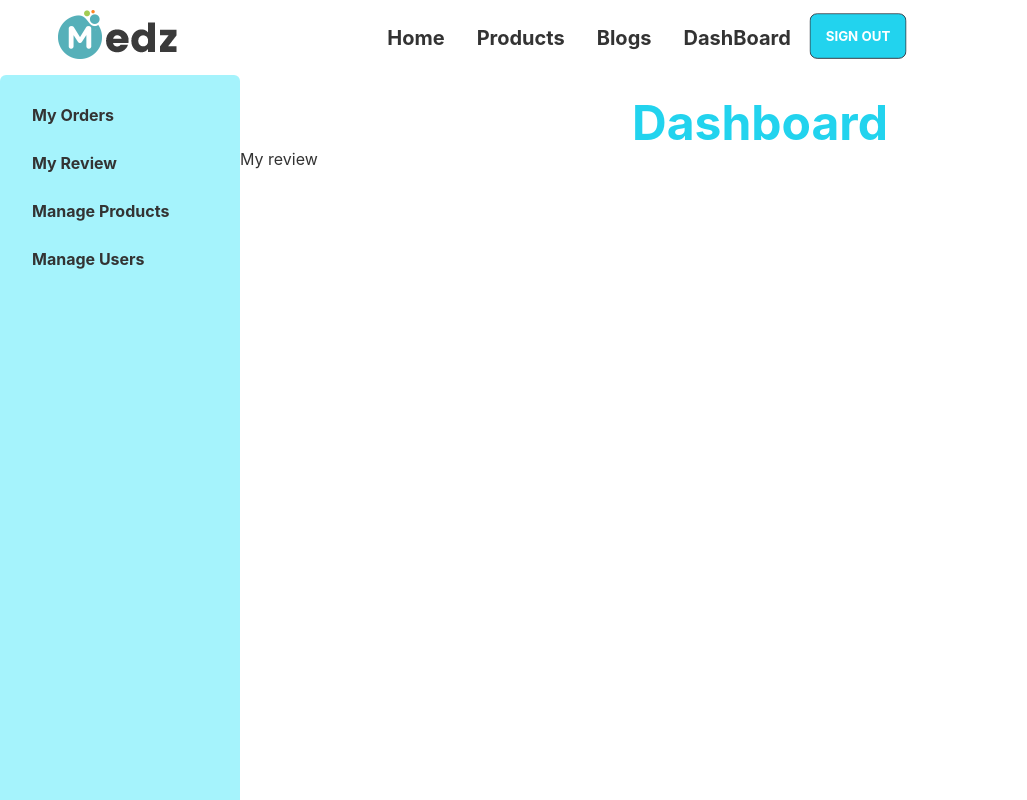
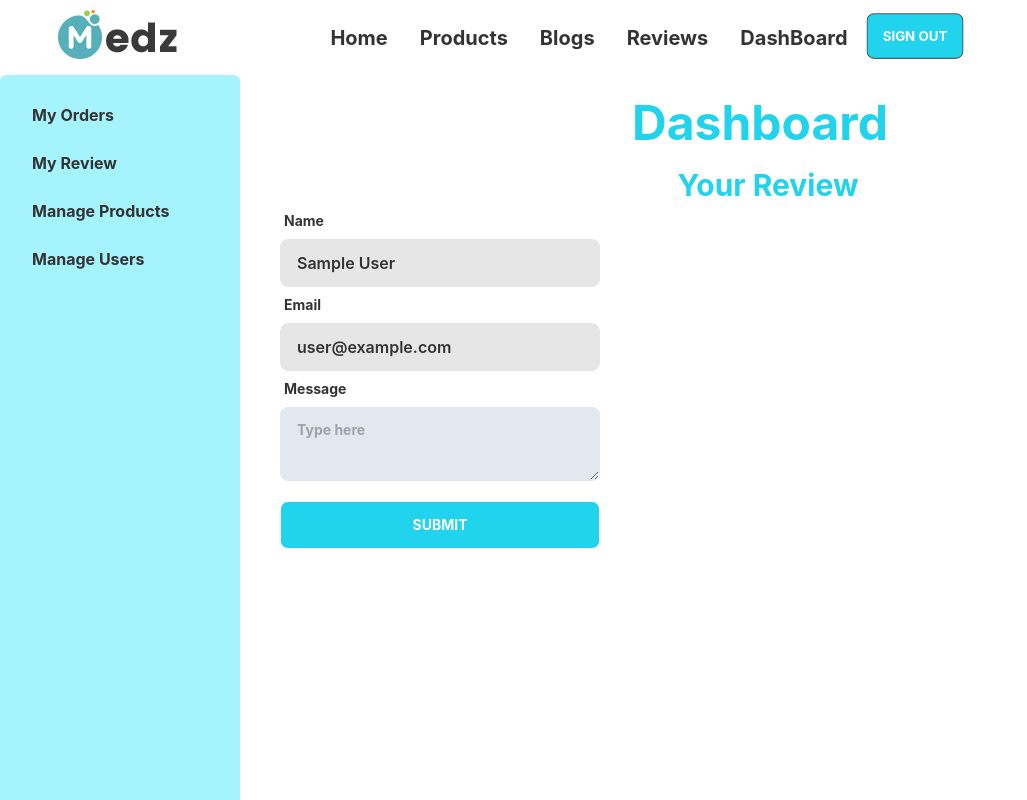
Before and after one commit to alamin-32/Medz_-_co, a React (Create React App) app: page /dashboard/review in a window 1280 px wide. Shown: the top 800 px of the page, without its empty margins (0-1027 px from the left). Built offline with nearby package versions, Linux system fonts and the light colour scheme; no server answers; sample sign-in values are in the browser's storage.

Commit message:
reviews added

```diff
--- a/src/App.js
+++ b/src/App.js
@@ -1,4 +1,4 @@
-import logo from './logo.svg';
+
 import './App.css';
 import { Route, Routes } from 'react-router-dom';
 import Home from './Pages/Home/Home';
@@ -17,6 +17,7 @@ import MyOrders from './Pages/Dashboard/MyOrders';
 import MyReview from './Pages/Dashboard/MyReview';
 import ManageItems from './Pages/Dashboard/ManageItems';
 import ManageUsers from './Pages/Dashboard/ManageUsers';
+import Reviews from './Pages/Home/Reviews';
 
 function App() {
   return (
@@ -50,6 +51,7 @@ function App() {
             </RequireAuth>
           }></Route>
 
+          <Route path='/reviews' element={<Reviews></Reviews>}></Route>
           <Route path='/blogs' element={<Blogs></Blogs>}></Route>
           <Route path='/login' element={<Login></Login>}></Route>
           <Route path='/signup' element={<Signup></Signup>}></Route>
--- a/src/Pages/Dashboard/DeleteProductCart.js
+++ b/src/Pages/Dashboard/DeleteProductCart.js
@@ -27,6 +27,7 @@ const DeleteProductCart = ({ product, index }) => {
             <th className='font-semibold text-center bg-cyan-100 '>{index + 1}</th>
             <td className='font-semibold text-start bg-cyan-100 '>{name}</td>
             <td className='font-semibold text-start bg-cyan-100 '>{_id}</td>
+            <td className='font-semibold text-start bg-cyan-100 '></td>
             <td className='font-semibold text-center bg-cyan-100 '>
                 <button
                     onClick={() => handleProductsDelete(product._id)}
--- a/src/Pages/Dashboard/ManageItems.js
+++ b/src/Pages/Dashboard/ManageItems.js
@@ -24,16 +24,41 @@ const ManageItems = () => {
 
     return (
         <div>
-            <h1 className='text-center text-3xl font-bold mt-5'>Add Product</h1>
-            <form className='flex flex-col px-5  lg:w-3/6 mx-auto mt-6' onSubmit={handleSubmit(onSubmit)}>
-                <input className=' font-bold text-white mb-1 p-3 rounded  bg-slate-500' name='img' placeholder='Photo Url' type="text" {...register("img")} />
-                <input className=' font-bold mb-1 p-3 rounded bg-slate-500' name='name' placeholder='Product Name' {...register("name")} />
+            <h1 className='text-center text-3xl font-extrabold mt-5'>Add Product</h1>
+            <form className='flex flex-col px-5  lg:w-3/6 mx-auto mt-6'
+                onSubmit={handleSubmit(onSubmit)}>
+                <input className=' font-bold text-white mb-1 p-3 rounded  bg-slate-500' name='img'
+                    placeholder='Photo Url'
+                    type="text" {...register("img")} />
+
+                <input className=' font-bold mb-1 p-3 rounded bg-slate-500'
+                    name='name'
+                    placeholder='Product Name'
+                    {...register("name")} />
+
                 <textarea className='font-bold mb-1 p-3 rounded bg-slate-500'
-                    name='description' placeholder='Description' {...register("description")} />
-                <input className='font-bold mb-1 p-3 rounded bg-slate-500' name='price' placeholder='Price' type="number" {...register("price")} />
-                <input className='font-bold mb-1 p-3 rounded bg-slate-500' name='order' placeholder='Min Order' type="number" {...register("order")} />
-                <input className='font-bold mb-1 p-3 rounded bg-slate-500' name='available' placeholder='Quantity' type="number" {...register("available")} />
-                <input className='mb-2 w-50 mx-auto bg-cyan-400 mt-2 px-4 py-2 rounded text-large font-semibold text-white add-product' type="submit" value="Add products" />
+                    name='description'
+                    placeholder='Description'
+                    {...register("description")} />
+
+                <input className='font-bold mb-1 p-3 rounded bg-slate-500'
+                    name='price'
+                    placeholder='Price'
+                    type="number" {...register("price")} />
+
+                <input className='font-bold mb-1 p-3 rounded bg-slate-500'
+                    name='order'
+                    placeholder='Min Order'
+                    type="number" {...register("order")} />
+
+                <input className='font-bold mb-1 p-3 rounded bg-slate-500'
+                    name='available'
+                    placeholder='Quantity'
+                    type="number" {...register("available")} />
+
+                <input className='mb-2 w-50 mx-auto bg-cyan-400 mt-2 px-4 py-2 rounded text-large font-semibold text-white add-product'
+                    type="submit"
+                    value="Add products" />
             </form>
             <DeleteProduct></DeleteProduct>
         </div>
--- a/src/Pages/Dashboard/MyReview.js
+++ b/src/Pages/Dashboard/MyReview.js
@@ -1,9 +1,84 @@
 import React from 'react';
+import { useAuthState } from 'react-firebase-hooks/auth';
+import auth from '../../firebase.init';
+
+
 
 const MyReview = () => {
+    const [user] = useAuthState(auth);
+
+    const handleReview = e => {
+        e.preventDefault()
+        const review = e.target.review.value;
+        const data = {
+            name: user.displayName,
+            email: user.email,
+            review: review
+        }
+        fetch('https://medz-app.herokuapp.com/reviews', {
+            method: "POST",
+            headers: {
+                "content-type": "application/json"
+            },
+            body: JSON.stringify(data)
+        })
+            .then(res => res.json())
+            .then(result => {
+                console.log(result)
+                alert("Review Successful")
+                e.target.reset()
+            })
+    }
+
+
     return (
         <div>
-            <h1>My review</h1>
+            <div className='mr-10'>
+                <div className="mx-10 mt-5">
+                    <h2 className="text-3xl font-bold text-cyan-400 text-center ml-14">Your Review</h2>
+                    <div className="">
+                        <form onSubmit={handleReview}>
+                            <div className="form-control font-bold w-full max-w-xs">
+                                <label className="label">
+                                    <span className="label-text">Name</span>
+                                </label>
+                                <input
+                                    type="text"
+                                    placeholder="Name"
+                                    className="input input-bordered font-semibold w-full max-w-xs"
+                                    value={user?.displayName}
+                                    disabled
+                                />
+                            </div>
+                            <div className="form-control font-bold w-full max-w-xs">
+                                <label className="label">
+                                    <span className="label-text">Email</span>
+                                </label>
+                                <input
+                                    type="email"
+                                    placeholder="Email"
+                                    className="input input-bordered font-semibold w-full max-w-xs"
+                                    value={user?.email}
+                                    disabled
+                                />
+                            </div>
+
+                            <div className="form-control w-full font-bold max-w-xs">
+                                <label className="label">
+                                    <span className="label-text">Message</span>
+                                </label>
+                                <textarea
+                                    className="textarea bg-slate-200"
+                                    placeholder="Type here"
+                                    name="review"
+                                ></textarea>
+                            </div>
+
+                            <input className='btn w-full btn-outline max-w-xs text-white font-bold bg-cyan-400 mt-5' value='Submit' type="submit" />
+                        </form>
+                    </div>
+                </div>
+            </div>
         </div>
     );
 };
--- a/src/Pages/Home/Home.js
+++ b/src/Pages/Home/Home.js
@@ -2,6 +2,7 @@ import React from 'react';
 import Products from '../Products/Products';
 import Banner from './Banner';
 import Facility from './Facility';
+import Reviews from './Reviews';
 import Stat from './Stat';
 
 const Home = () => {
@@ -11,6 +12,7 @@ const Home = () => {
             <Facility></Facility>
             <Products home={true}></Products>
             <Stat></Stat>
+            <Reviews home={true}></Reviews>
         </div>
     );
 };
--- /dev/null
+++ b/src/Pages/Home/Review.js
@@ -0,0 +1,27 @@
+import React from 'react';
+import { useAuthState } from 'react-firebase-hooks/auth';
+import auth from '../../firebase.init';
+
+const Review = ({ rView }) => {
+    const { name, review, email } = rView
+    const [user] = useAuthState(auth);
+    console.log(user);
+    return (
+        <div className='my-10 mx-auto'>
+            <div class="avatar ">
+                <div class="w-24 ml-36 rounded-full ring ring-primary ring-offset-base-100 ring-offset-2">
+                    <img src="https://www.kindpng.com/picc/m/78-785827_user-profile-avatar-login-account-male-user-icon.png" />
+                </div>
+            </div>
+            <div class="card w-96 mt-1 bg-cyan-400 shadow-xl">
+                <div class="card-body items-center text-center">
+                    <h2 class="card-title font-bold uppercase">{name}</h2>
+                    <h2 class="card-title">{email}</h2>
+                    <p>{review}</p>
+                </div>
+            </div>
+        </div>
+    );
+};
+
+export default Review;
--- /dev/null
+++ b/src/Pages/Home/Reviews.js
@@ -0,0 +1,32 @@
+import React, { useEffect, useState } from 'react';
+import Review from './Review';
+
+const Reviews = ({ home }) => {
+    const [reviews, setReviews] = useState([])
+    useEffect(() => {
+        fetch('https://medz-app.herokuapp.com/reviews')
+            .then(res => res.json())
+            .then(data => setReviews(data))
+    }, [])
+    return (
+        <div>
+            <h2 className="text-3xl text-5xl text-cyan-500 font-bold text-center my-5">Our Customers Review</h2>
+            <div className='grid md:grid-cols-1 lg:grid-cols-3 '>
+                {
+                    home ?
+                        reviews.slice(0, 3).reverse().map(rView => <Review
+                            key={rView._id}
+                            rView={rView}
+                        ></Review>)
+                        :
+                        reviews.map(rView => <Review
+                            key={rView._id}
+                            rView={rView}
+                        ></Review>)
+                }
+            </div>
+        </div>
+    );
+};
+
+export default Reviews;
--- a/src/Pages/Shared/Navbar.js
+++ b/src/Pages/Shared/Navbar.js
@@ -25,6 +25,7 @@ const Navbar = () => {
             <li><Link to='/'>Home</Link></li>
             <li><Link to='/products'>Products</Link></li>
             <li><Link to='/blogs'>Blogs</Link></li>
+            <li><Link to='/reviews'>Reviews</Link></li>
 
             {
                 user &&
```
Also changed, not shown: src/Pages/Products/ProductDetails.js (line endings or trailing spaces).
